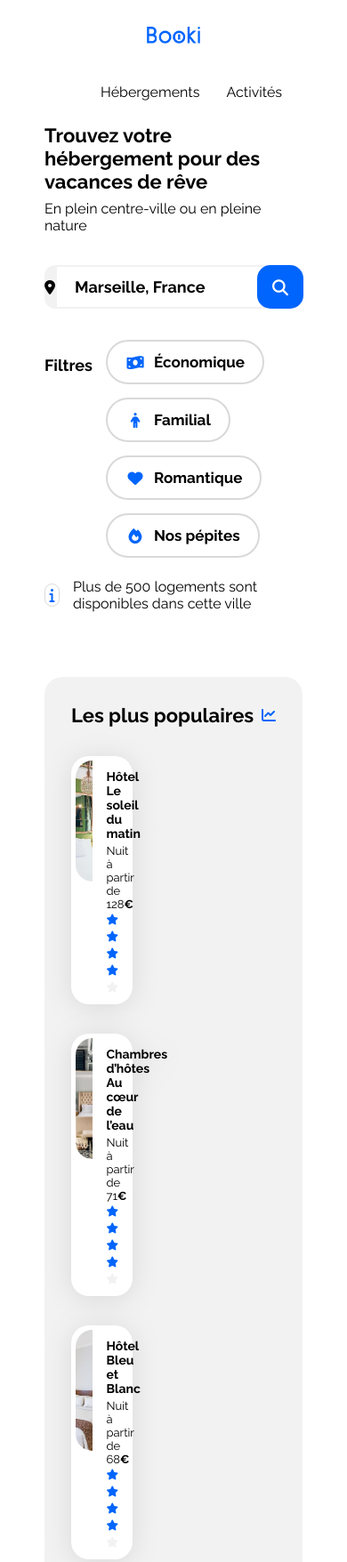
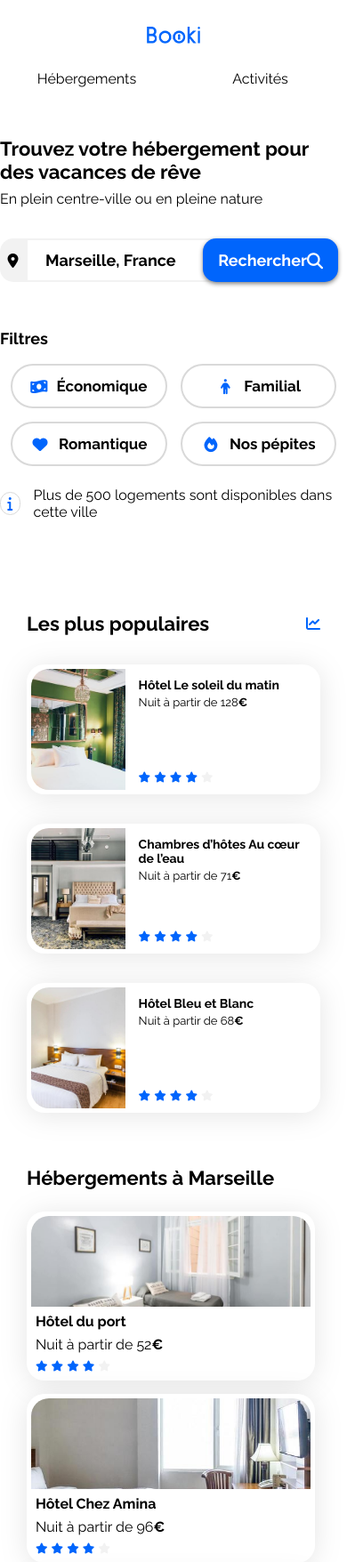
Before and after one commit to Spartan-B177/Projet-2-OC, a plain HTML site: page index.html in a window 390 px wide. Shown: the top 1756 px of the page at 89% size. Drawn offline with Linux system fonts and the light colour scheme.

Commit message:
Before placeholder

```diff
--- a/css/style.css
+++ b/css/style.css
@@ -54,7 +54,7 @@ header {
 header img {
     height: 20px;
     width: 60px;
-    padding: 30px;
+    padding: 30px 0;
 
 }
 
@@ -265,17 +265,20 @@ a {
     border-radius: 20px 20px 0 0;
 }
 
+.hebergements-cards .card-txt {
+    margin-left: 5px;
+}
+
 .hebergements-cards .card-title {
-    margin: 10px 0;
+    margin: 7px 0;
+    text-wrap: nowrap;
+    text-overflow: ellipsis;
+    overflow: hidden;
 }
 
 
 .hebergements-cards .card-subtitle {
-    margin: 10px 0 5px 0;
-}
-
-.hebergements-cards .card-txt {
-    margin-left: 5px;
+    margin: 5px 0;
 }
 
 .hebergements-info {
@@ -339,6 +342,7 @@ a {
 .activites-cards {
     display: flex;
     justify-content: space-between;
+    margin: 20px 0;
 }
 
 .activites-cards a {
@@ -348,6 +352,7 @@ a {
 .activites-cards .card {
     height: 415px;
     padding: 0 0 15px 0;
+    filter: drop-shadow(0px 3px 6px rgba(0, 0, 0, 0.1));
 }
 
 .activites-cards img {
@@ -364,7 +369,7 @@ a {
 
 footer {
     display: flex;
-    height: 163px;
+    justify-content: space-between;
     background: #F2F2F2;
     margin-top: 35px;
     padding: 10px;
@@ -376,7 +381,7 @@ footer h3 {
 
 .footer-conteneur {
     padding-left: 15px;
-    padding-right: 200px;
+    padding-right: 10px;
 }
 
 footer ul {
@@ -396,6 +401,11 @@ footer li {
 /****** Media queries ***********/
 /* Medium devices (tablets, less/equal than 1024px) */
 @media (max-width: 1024px) {
+
+    .filtres {
+        flex-direction: column;
+        gap: 0;
+    }
 
     .conteneur-boutons {
         flex-wrap: wrap;
@@ -436,10 +446,26 @@ footer li {
 /* Small devices (phones, less than 768px) */
 @media (max-width: 767.98px) {
     /* ... */
+
+    .main-container {
+        padding: 0;
+    }
+
     .header{
         flex-direction: column;
         align-items: center;
         margin: 0 0 60px 0;
+    }
+
+    .header ul {
+        width: 100%;
+        padding: 0;
+    }
+
+    .header li {
+        padding: 0 0 15px 0;
+        text-align: center;
+        width: 50%;
     }
 
     header li:hover {
@@ -447,11 +473,20 @@ footer li {
         border-top: none;
     }
 
+    .form {
+        width: 100%;
+    }
+
+    #recherche {
+        width: 80%;
+    }
+
     .bouton-recherche {
         border-radius: 15px;
         position: relative;
         right: 10px;
         padding: 0 17px;
+        box-shadow: 0px 2px 5px grey;
     }
 
     .bouton-recherche p {
@@ -463,28 +498,74 @@ footer li {
         color: white;
     }
 
+    .conteneur-boutons {
+        justify-content: center;
+    }
+
+    .bouton-filtre {
+        width: 45%;
+    }
+
     .hebergements-and-populaires {
         flex-direction: column-reverse;
     }
 
+    .hebergements-and-populaires section {
+        border-radius: 0;
+        background-color: white;
+    }
+
     .hebergements-cards {
         flex-direction: column;
+    }
 
+    .hebergements-cards a {
+        width: 100%;
+    }
+
+    .hebergements-cards .card {
+        margin: 0 6px 15px 0;
+    }
+
+    .hebergements-info {
+        padding: 0;
     }
 
     .populaires-cards {
         flex-direction: column;
     }
 
+    .populaires-cards a {
+        width: 100%;
+    }
+
+    .activites {
+        padding: 20px;
+    }
+
     .activites-cards {
         flex-direction: column;
+    }
+
+    .activites-cards a {
+        width: 100%;
+        margin-bottom: 15px;
     }
 
     .activites-cards .card {
         height: 150px;
     }
 
+    .activites-cards img {
+        height: 75%;
+    }
+
     footer {
         flex-direction: column;
+        height: auto;
+    }
+
+    .footer-conteneur {
+        margin: 10px 0;
     }
 }
--- a/index.html
+++ b/index.html
@@ -20,7 +20,7 @@
 
 
     <div class="main-container">
-        <main>
+
             <header class="header">
                 <img src="images/logo/Booki.png" alt="Logo de Booki"/>
                 <ul>
@@ -28,6 +28,8 @@
                     <li><a href="#">Activités</a></li>
                 </ul>
             </header>
+
+        <main>
 
             <h1>Trouvez votre hébergement pour des vacances de rêve</h1>
             <p class="informations-text">En plein centre-ville ou en pleine nature</p>
@@ -38,7 +40,7 @@
             <form action="#" method="get">
                     <i class="fa-solid fa-location-dot localisation"></i>
                     <input type="text" name="recherche" id="recherche" value="Marseille, France">
-                    <button class="bouton-recherche"><p>Rechercher</p><i class="fa-solid fa-magnifying-glass"></i></button>
+                    <button class="bouton-recherche">Rechercher <i class="fa-solid fa-magnifying-glass"></i></button>
             </form>
 
                 <!----------Filtres------------>
```
